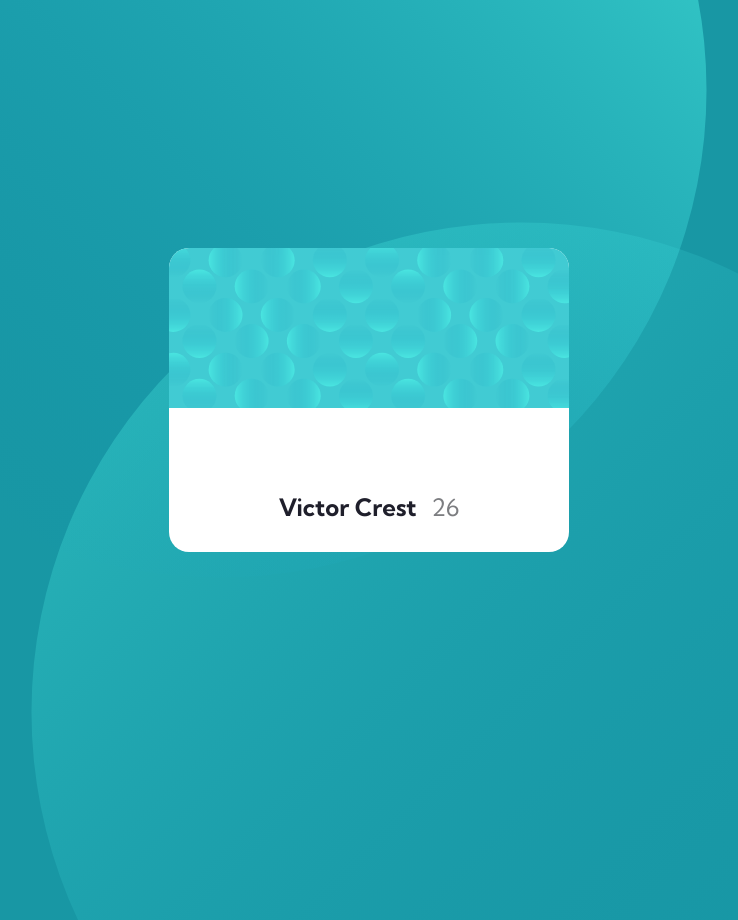
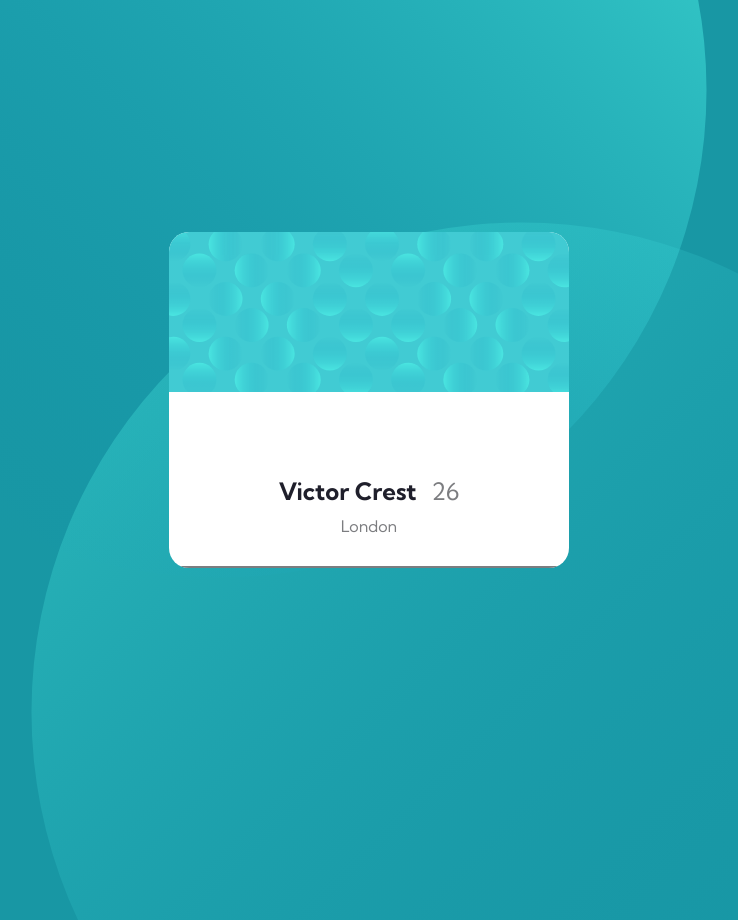
Before and after one commit to sparklaunch/Profile-Card-Component, a Next.js app: page / in a window 1280 px wide. Shown: the top 920 px of the page, without its empty margins (271-1009 px from the left). Built offline with nearby package versions, Linux system fonts and the light colour scheme.

Commit message:
feat: 카드 섹션에 위치 및 수평선 추가

```diff
--- a/src/app/Home.module.css
+++ b/src/app/Home.module.css
@@ -47,3 +47,14 @@
 	padding: 30px;
 	margin-top: 50px;
 }
+
+.location {
+	text-align: center;
+	color: var(--color-text);
+	margin-top: 10px;
+}
+
+.horizontalLine {
+	border: none;
+	border-top: 2px solid var(--color-text);
+}
--- a/src/app/page.tsx
+++ b/src/app/page.tsx
@@ -29,7 +29,9 @@ export default function Main() {
 					<h1 className={styles.title}>
 						Victor Crest<span className={styles.age}>26</span>
 					</h1>
+					<p className={styles.location}>London</p>
 				</div>
+				<hr className={styles.horizontalLine} />
 			</section>
 		</main>
 	);
```
